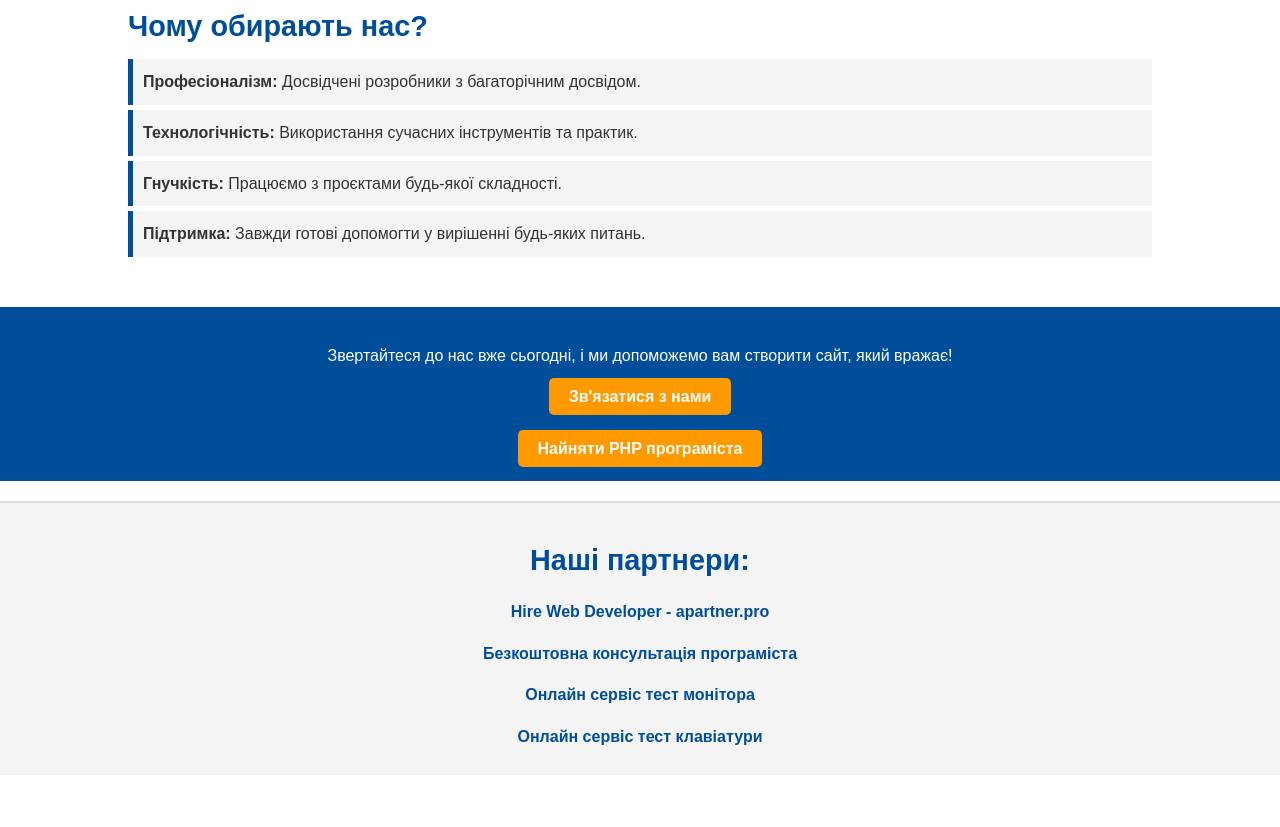
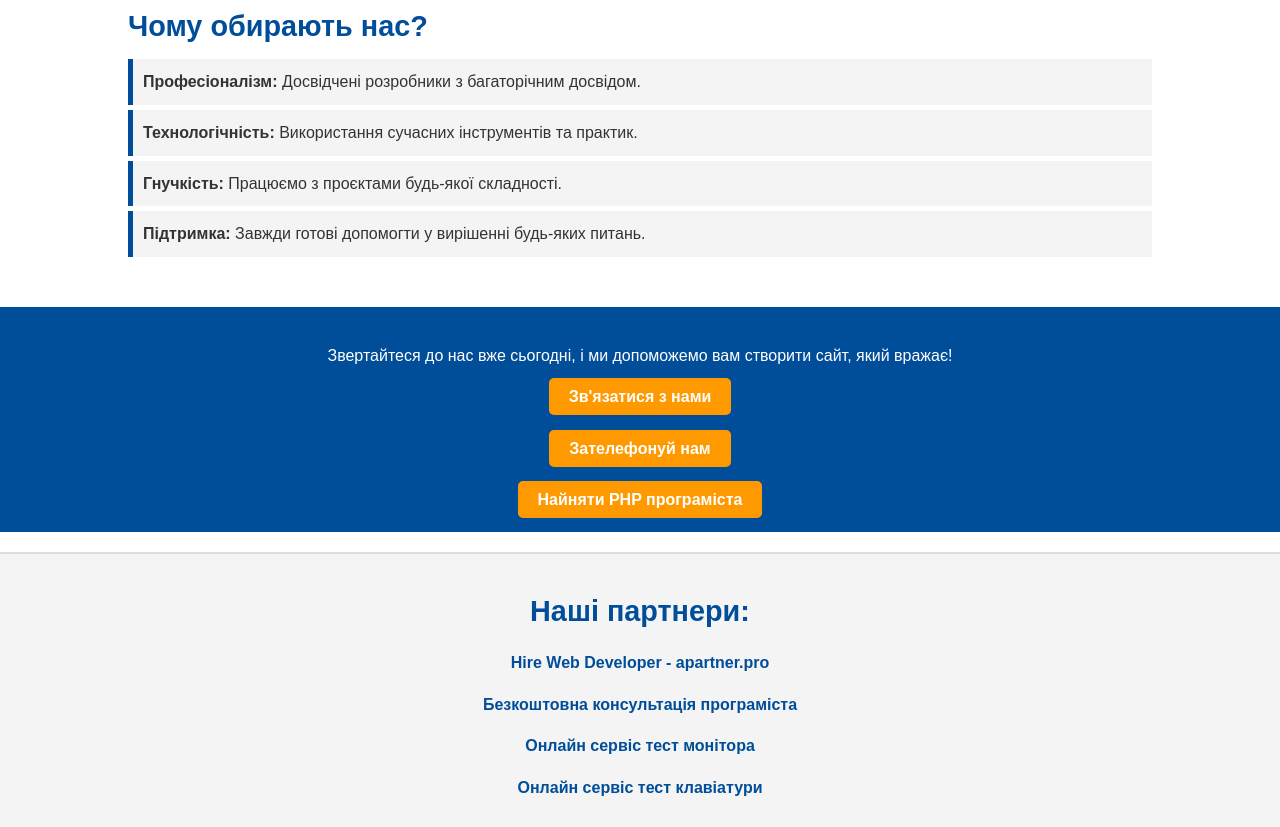
Before and after one commit to IdeveloperExpert/Dev-time.org, a plain HTML site: page index.html in a window 1280 px wide. Shown: the part 1289-2116 px from the top of the page. Before the commit the page ends 2064 px from the top, so only its background shows below. Drawn offline with Linux system fonts and the light colour scheme.

Commit message:
Update index.html

```diff
--- a/index.html
+++ b/index.html
@@ -125,6 +125,8 @@
         <p>Звертайтеся до нас вже сьогодні, і ми допоможемо вам створити сайт, який вражає!</p>
         <a href="mailto:info@dev-time.org">Зв'язатися з нами</a>
          <br><br>
+        <a href="tel:0737719340">Зателефонуй нам</a>
+         <br><br>
         <a href="https://roman.matviy.pp.ua">Найняти PHP програміста</a>
     </div>
   <footer>
```
